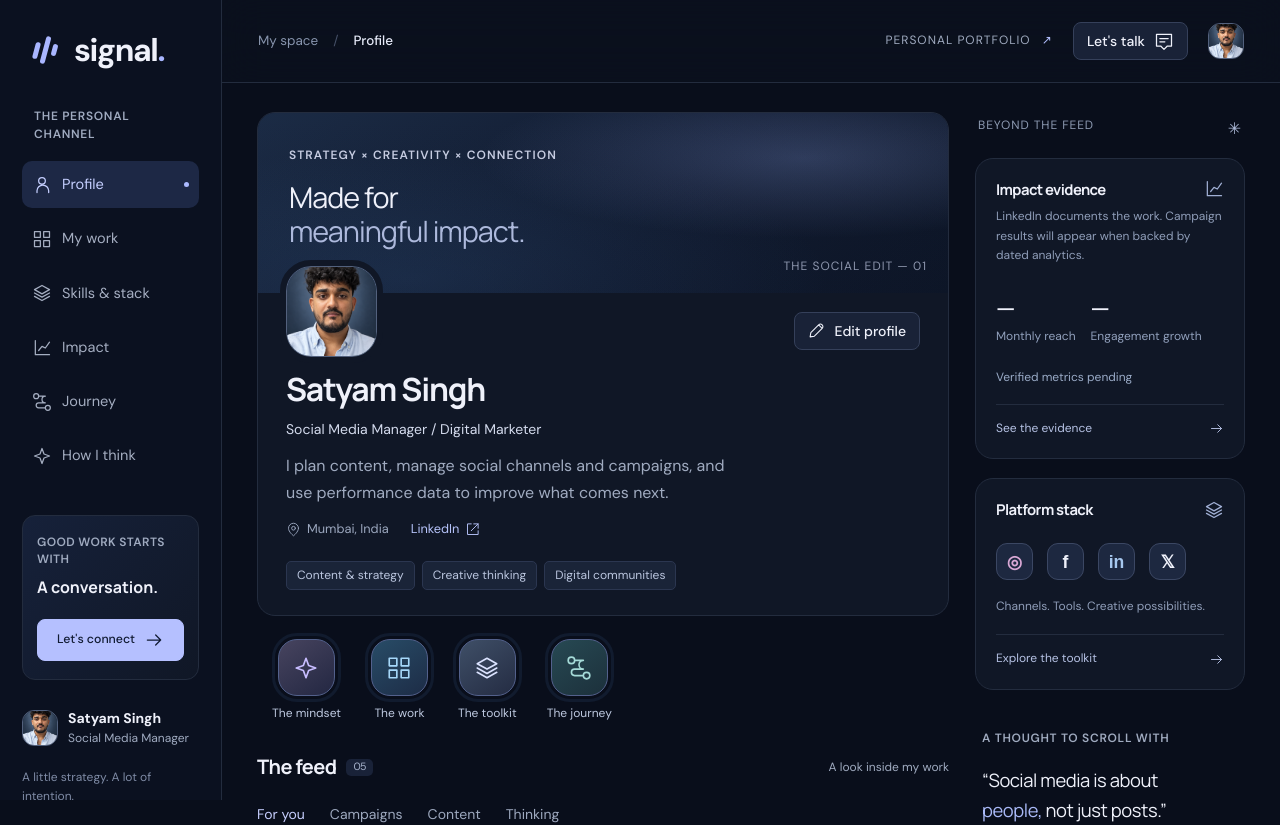
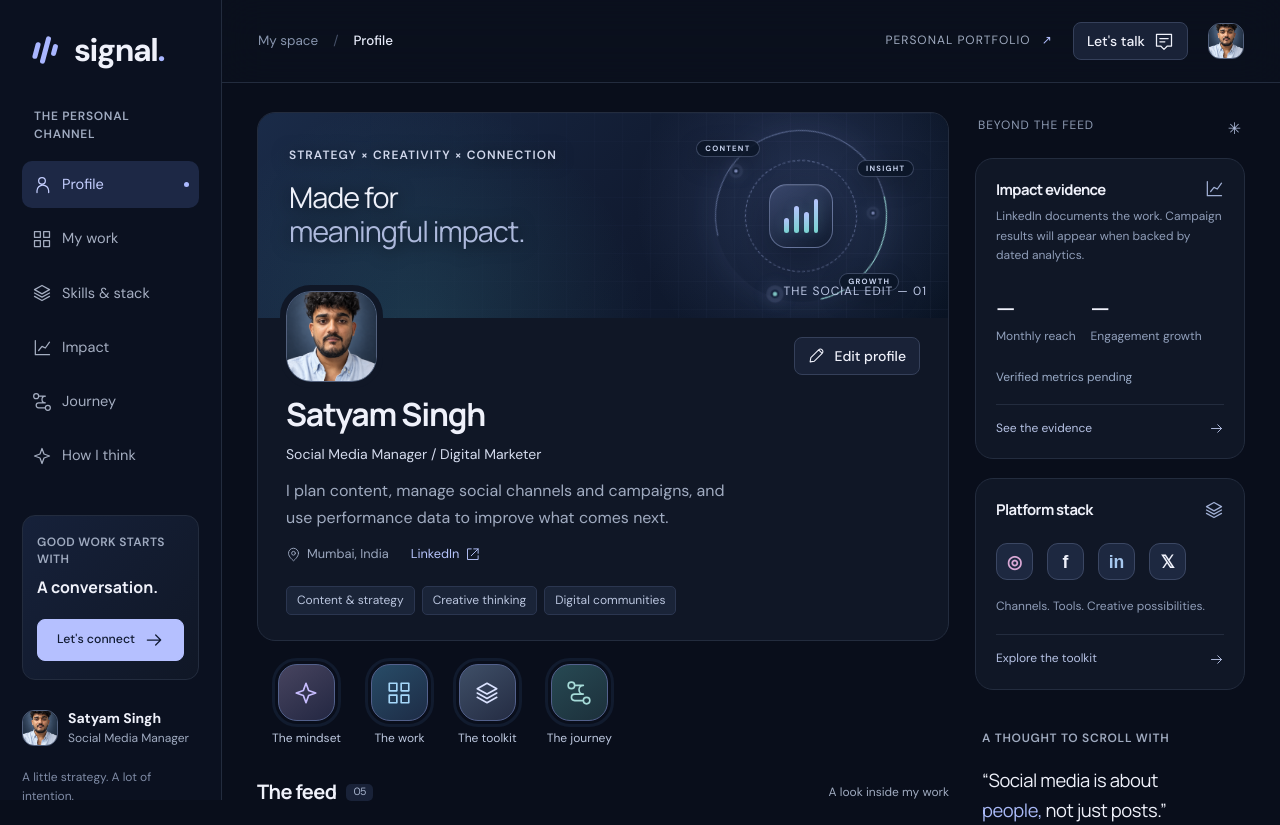
Before and after one commit to singhsatyamvinod1-eng/satyamsingh, a React (Vite) app: page / in a window 1280 px wide. Shown: the top 825 px of the page. Built offline with nearby package versions, Linux system fonts and the light colour scheme.

Commit message:
Add creative signal artwork to profile cover

```diff
--- a/src/styles.css
+++ b/src/styles.css
@@ -88,3 +88,102 @@ main:focus{outline:none}.side-nav>a{gap:10px;padding-left:10px;padding-right:10p
 .post-open .icon{width:18px;height:18px}
 @media(max-width:680px){.content-grid{grid-template-columns:1fr}.post-preview--gallery{aspect-ratio:auto}.post-preview--gallery .post-artwork{height:auto;max-height:none}.post-unavailable{padding:22px}.content-info>strong{font-size:1.05rem}.content-info small{font-size:.8rem}.content-info{padding:18px}}
 @media(max-width:680px){.experience-art{aspect-ratio:auto;min-height:310px;padding:18px}.experience-art-head b{font-size:.56rem}.experience-art-title{margin:24px 0 16px}.experience-art-title strong{font-size:1.55rem}.experience-focus{gap:7px}.experience-focus>span{font-size:.68rem;padding:8px}.experience-art-foot{font-size:.6rem}.calendar-proof{padding:21px}.calendar-proof-intro{flex-direction:column;gap:22px}.calendar-total{text-align:left}.calendar-formats{grid-template-columns:1fr;gap:18px}.calendar-proof-footer{align-items:flex-start;flex-direction:column}.impact-evidence-grid{grid-template-columns:1fr}.impact-evidence-card{min-height:0}.impact-needs{padding:21px}}
+
+/* Profile cover: a social-signal constellation built entirely in CSS. */
+.profile-cover{
+  isolation:isolate;
+  height:205px;
+  background:
+    radial-gradient(circle at 80% 45%,rgba(139,169,255,.18),transparent 31%),
+    radial-gradient(circle at 23% 105%,rgba(80,207,202,.13),transparent 40%),
+    linear-gradient(128deg,#1a2b48 0%,#111b31 54%,#091323 100%);
+}
+.profile-cover::before{
+  content:'';
+  position:absolute;
+  inset:0;
+  z-index:-2;
+  opacity:.42;
+  background-image:
+    linear-gradient(rgba(179,195,255,.09) 1px,transparent 1px),
+    linear-gradient(90deg,rgba(179,195,255,.09) 1px,transparent 1px);
+  background-size:28px 28px;
+  -webkit-mask-image:linear-gradient(90deg,transparent 2%,rgba(0,0,0,.4) 42%,#000 100%);
+  mask-image:linear-gradient(90deg,transparent 2%,rgba(0,0,0,.4) 42%,#000 100%);
+}
+.profile-cover::after{
+  content:'';
+  position:absolute;
+  inset:-65% -20%;
+  z-index:-1;
+  pointer-events:none;
+  background:conic-gradient(from 205deg at 74% 48%,transparent 0 33%,rgba(178,197,255,.09) 36%,transparent 41% 100%);
+  animation:cover-sweep 14s linear infinite;
+}
+.cover-copy{position:relative;z-index:3;max-width:370px;text-shadow:0 2px 18px rgba(2,7,17,.72)}
+.profile-cover .cover-copy .tiny-caps{color:#d1d8ec}
+.cover-signal{
+  position:absolute;
+  z-index:2;
+  right:7.5%;
+  top:50%;
+  width:190px;
+  height:190px;
+  transform:translateY(-50%);
+}
+.signal-ring{position:absolute;border-radius:50%;pointer-events:none}
+.signal-ring-one{
+  inset:9px;
+  border:1px solid rgba(181,197,255,.4);
+  border-top-color:rgba(163,229,226,.92);
+  border-right-color:transparent;
+  box-shadow:0 0 30px rgba(126,154,229,.08);
+  animation:signal-spin 18s linear infinite;
+}
+.signal-ring-two{
+  inset:39px;
+  border:1px dashed rgba(182,197,255,.42);
+  animation:signal-spin-reverse 13s linear infinite;
+}
+.signal-bars{
+  position:absolute;
+  left:50%;
+  top:50%;
+  width:64px;
+  height:64px;
+  transform:translate(-50%,-50%);
+  display:flex;
+  align-items:flex-end;
+  justify-content:center;
+  gap:5px;
+  padding:14px;
+  border:1px solid rgba(190,204,255,.38);
+  border-radius:18px;
+  background:linear-gradient(145deg,rgba(169,187,255,.18),rgba(11,21,38,.7));
+  box-shadow:0 14px 34px rgba(2,7,19,.38),inset 0 1px rgba(255,255,255,.08);
+  backdrop-filter:blur(8px);
+}
+.signal-bars i{display:block;width:6px;border-radius:99px;background:linear-gradient(#b8c5ff,#78d3d0);box-shadow:0 0 12px rgba(126,205,220,.22)}
+.signal-bars i:nth-child(1){height:15px}.signal-bars i:nth-child(2){height:27px}.signal-bars i:nth-child(3){height:21px}.signal-bars i:nth-child(4){height:34px}
+.signal-node{position:absolute;width:8px;height:8px;border-radius:50%;background:#b9c6ff;border:2px solid #192640;box-shadow:0 0 0 4px rgba(185,198,255,.12),0 0 18px rgba(165,193,255,.7);animation:signal-pulse 2.8s ease-in-out infinite}
+.signal-node-a{left:26px;top:46px}.signal-node-b{right:19px;top:88px;animation-delay:.7s}.signal-node-c{left:65px;bottom:13px;animation-delay:1.4s;background:#8cd8d4}
+.signal-chip{position:absolute;padding:4px 8px;border:1px solid rgba(179,195,239,.28);border-radius:99px;background:rgba(10,20,37,.78);box-shadow:0 8px 24px rgba(0,0,0,.2);color:#c6d1ec;font-size:.48rem;font-weight:650;letter-spacing:1.25px;line-height:1;backdrop-filter:blur(8px)}
+.signal-chip-a{left:-10px;top:19px}.signal-chip-b{right:-18px;top:39px}.signal-chip-c{right:-3px;bottom:20px}
+.profile-cover .cover-index{z-index:4;color:#bcc7e4}
+@keyframes signal-spin{to{transform:rotate(360deg)}}
+@keyframes signal-spin-reverse{to{transform:rotate(-360deg)}}
+@keyframes signal-pulse{0%,100%{transform:scale(.8);opacity:.55}50%{transform:scale(1.18);opacity:1}}
+@keyframes cover-sweep{to{transform:rotate(360deg)}}
+@media(min-width:1500px){.profile-cover{height:225px}.cover-signal{width:210px;height:210px}}
+@media(max-width:680px){
+  .profile-cover{height:185px;padding:22px 20px}
+  .cover-copy{max-width:72%}
+  .cover-signal{right:-43px;width:164px;height:164px;opacity:.8}
+  .signal-chip{display:none}
+  .signal-ring-one{inset:7px}.signal-ring-two{inset:34px}
+  .signal-node-a{left:20px;top:39px}.signal-node-b{right:15px;top:76px}.signal-node-c{left:57px;bottom:10px}
+  .signal-bars{width:57px;height:57px;padding:12px;border-radius:16px}
+  .signal-bars i:nth-child(4){height:29px}
+  .profile-cover .cover-index{right:16px;bottom:14px}
+}
+@media(max-width:430px){.cover-signal{right:-57px;opacity:.62}.cover-copy{max-width:82%}}
```
Also changed, not shown: src/views.jsx (+1 -1 lines).
